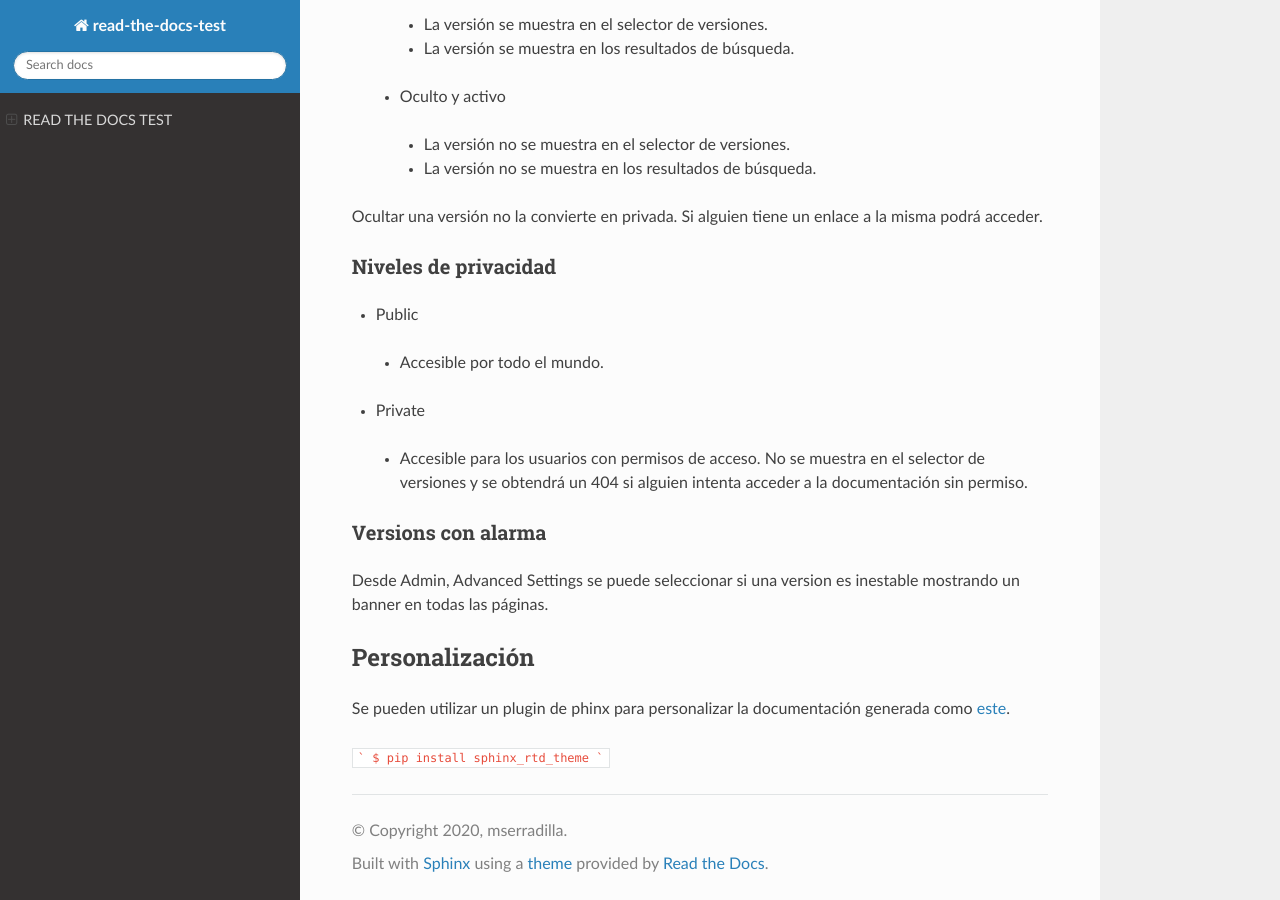
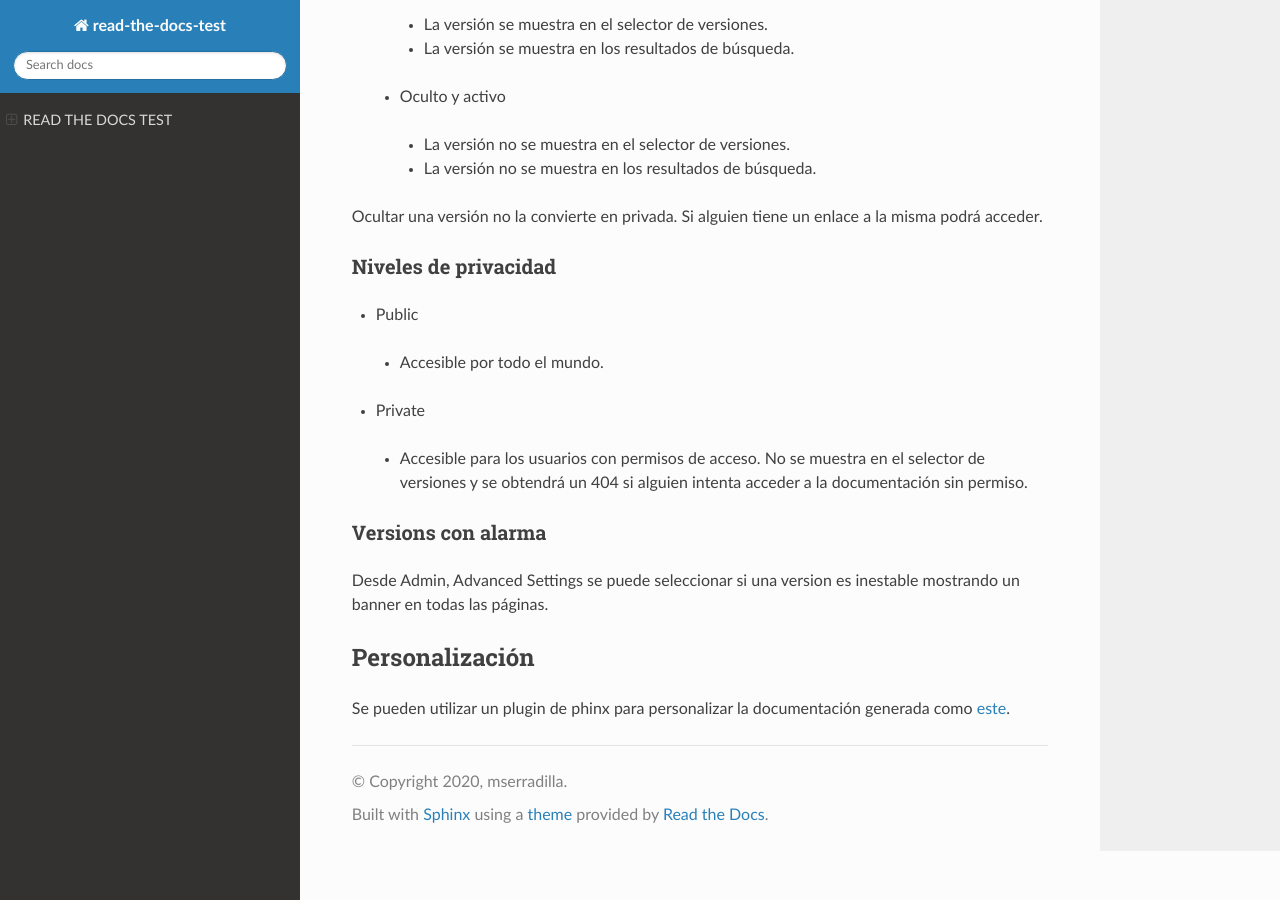
Before and after one commit to mserradilla/read-the-docs-test, a Sphinx documentation site: the page built from source/index.rst, in a window 1280 px wide and 900 px high, scrolled down 1805 px. Built offline with Sphinx 7.4.7 and the Read the Docs theme 2.0.0, drawn with Linux system fonts in a browser that asks for light colours.

Commit message:
Remove unnecesary code

````diff
--- a/source/index.rst
+++ b/source/index.rst
@@ -80,7 +80,3 @@ Personalización
 ---------------
 
 Se pueden utilizar un plugin de phinx para personalizar la documentación generada como `este <https://docs.citusdata.com/en/v5.0/_themes/README.html>`_.
-
-```
-$ pip install sphinx_rtd_theme
-```
````
Also changed, not shown: 5 other files.
